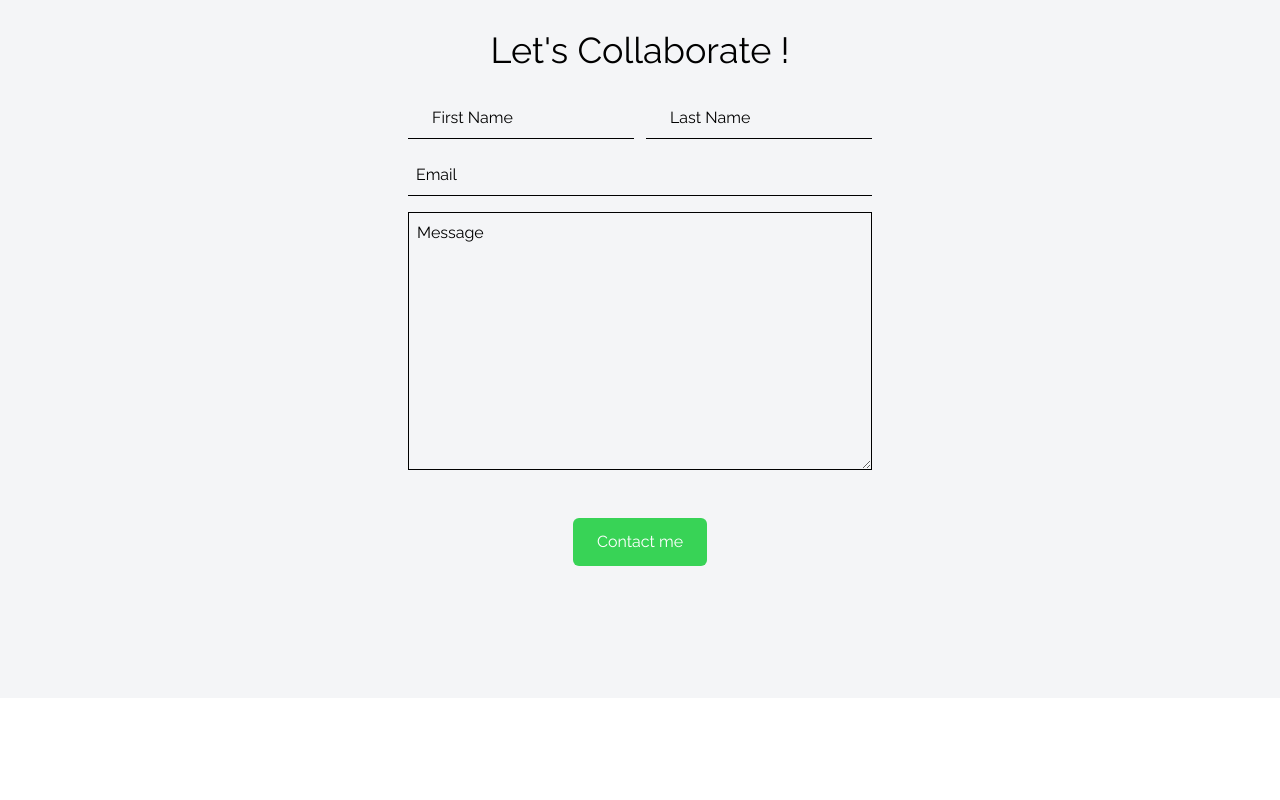
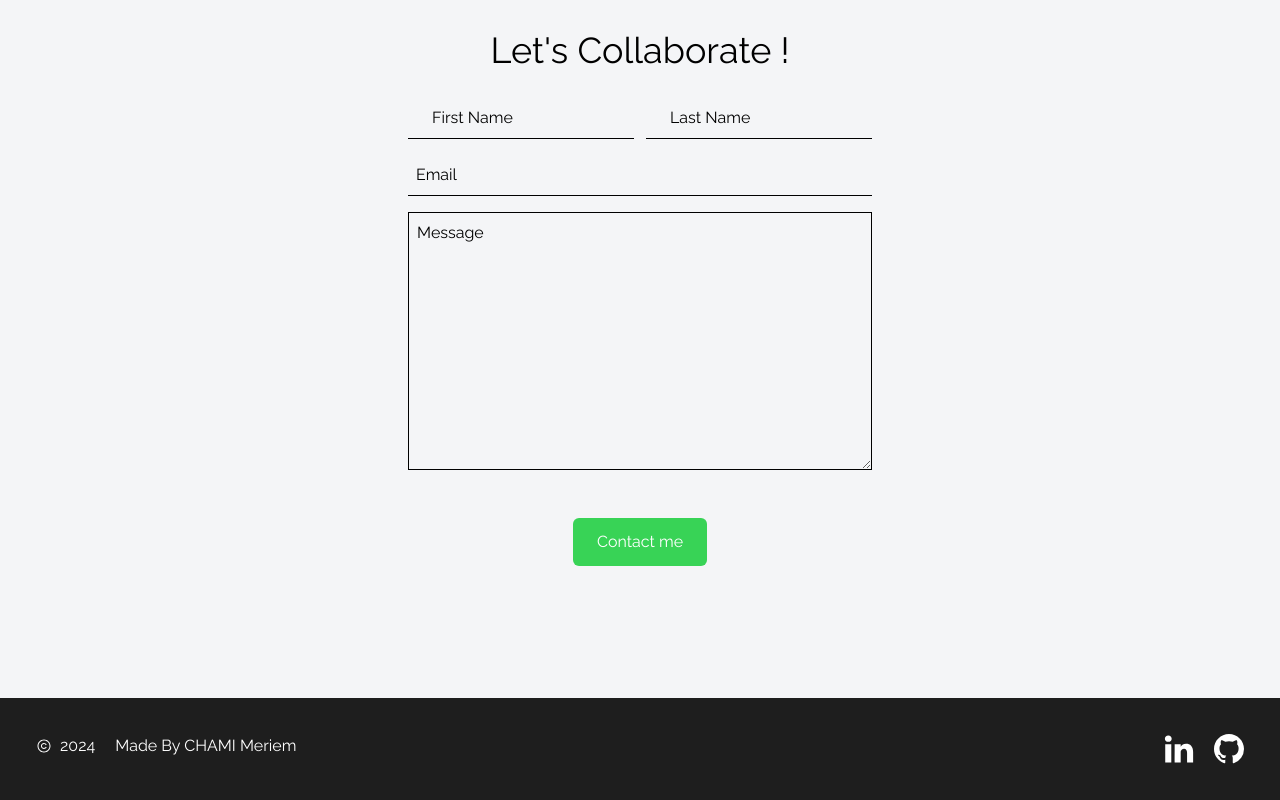
Before and after one commit to Meriemchm/chm_react_ramzey_chabira_portfolio, a React (Vite) app: page / in a window 1280 px wide. Shown: the part 5286-6086 px from the top of the page. Before the commit the page ends 5984 px from the top, so only its background shows below. Built offline with nearby package versions, Linux system fonts and the light colour scheme.

Commit message:
v1-footer-add

```diff
--- /dev/null
+++ b/src/components/Footer/Footer.jsx
@@ -0,0 +1,54 @@
+import React from "react";
+import { LiaCopyright } from "react-icons/lia";
+import { TfiLinkedin } from "react-icons/tfi";
+import { BsGithub } from "react-icons/bs";
+
+const Footer = () => {
+  return (
+    <div className="w-full h-full bg-second p-4 text-white">
+      <div className="">
+        <div className="p-5 flex flex-row justify-between flex-wrap gap-5">
+          <div className="flex">
+            <p className="flex">
+              {" "}
+              <span>
+                {" "}
+                <LiaCopyright className="mr-2 mt-1" />{" "}
+              </span>
+              2024
+            </p>
+            <p className="ml-5">
+              Made By{" "}
+              <a
+                href="https://twitter.com/CM_Dev_"
+                target="_blank"
+                className="text-bold hover:text-gray-500"
+              >
+                CHAMI Meriem
+              </a>
+            </p>
+          </div>
+          <div className="flex ">
+            <a
+              href="https://www.linkedin.com/in/meriem-chami-361213283/"
+              target="_blank"
+              className="text-bold hover:scale-105 "
+            >
+              <TfiLinkedin size={30} className="mr-5" />
+            </a>
+            <a
+              href="https://github.com/Meriemchm"
+              target="_blank"
+              className="text-bold hover:scale-105"
+            >
+              <BsGithub size={30} />
+            </a>
+
+          </div>
+        </div>
+      </div>
+    </div>
+  );
+};
+
+export default Footer;
--- a/src/components/Home/Home.jsx
+++ b/src/components/Home/Home.jsx
@@ -6,6 +6,7 @@ import Skills from "../Skills/Skills";
 import Services from "../Services/Services";
 import Projects from "../Projects/Projects";
 import Contact from "../Contact/Contact";
+import Footer from "../Footer/Footer";
 
 const Home = () => {
   return (
@@ -17,6 +18,7 @@ const Home = () => {
       <Services />
       <Projects />
       <Contact />
+      <Footer />
     </div>
   );
 };
```
